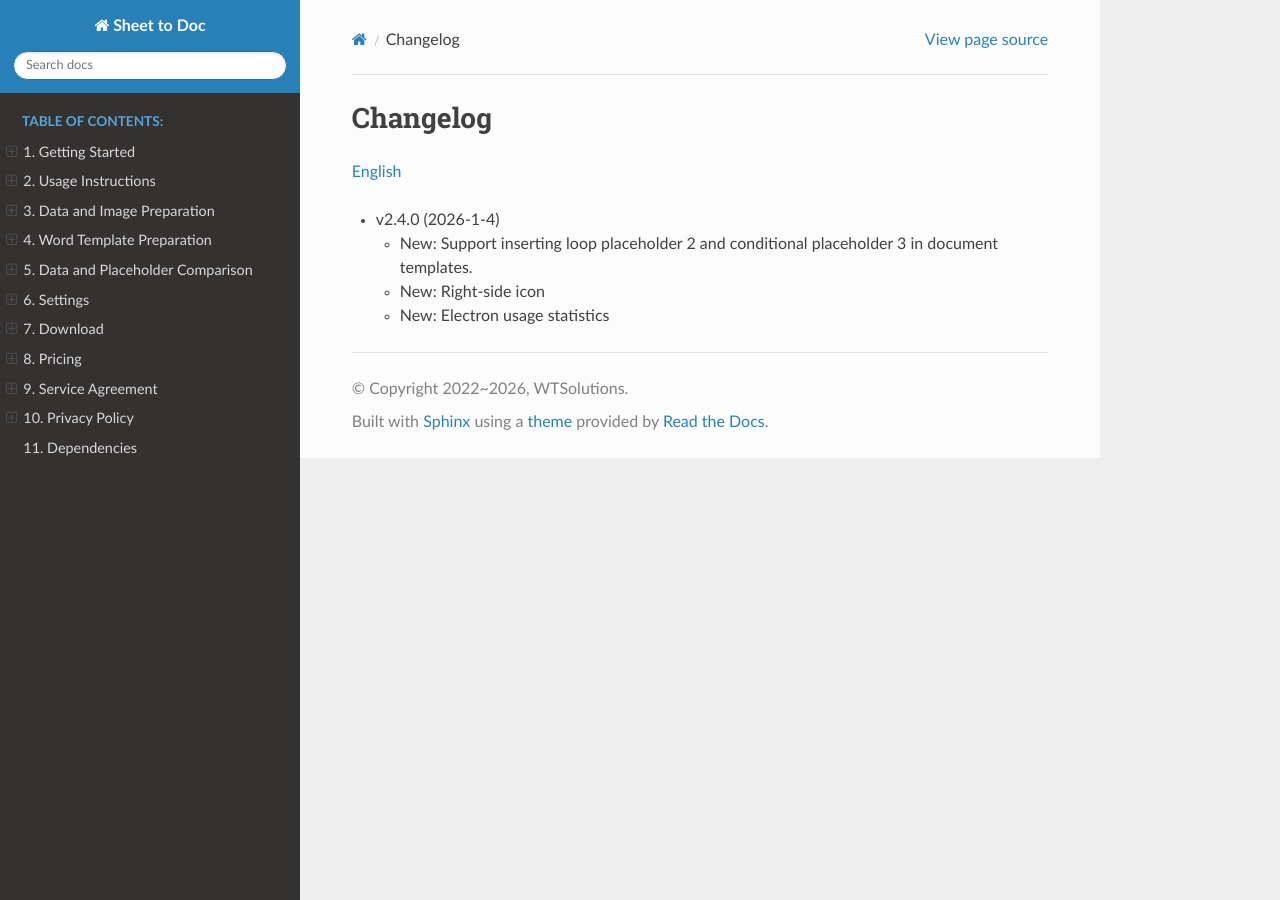
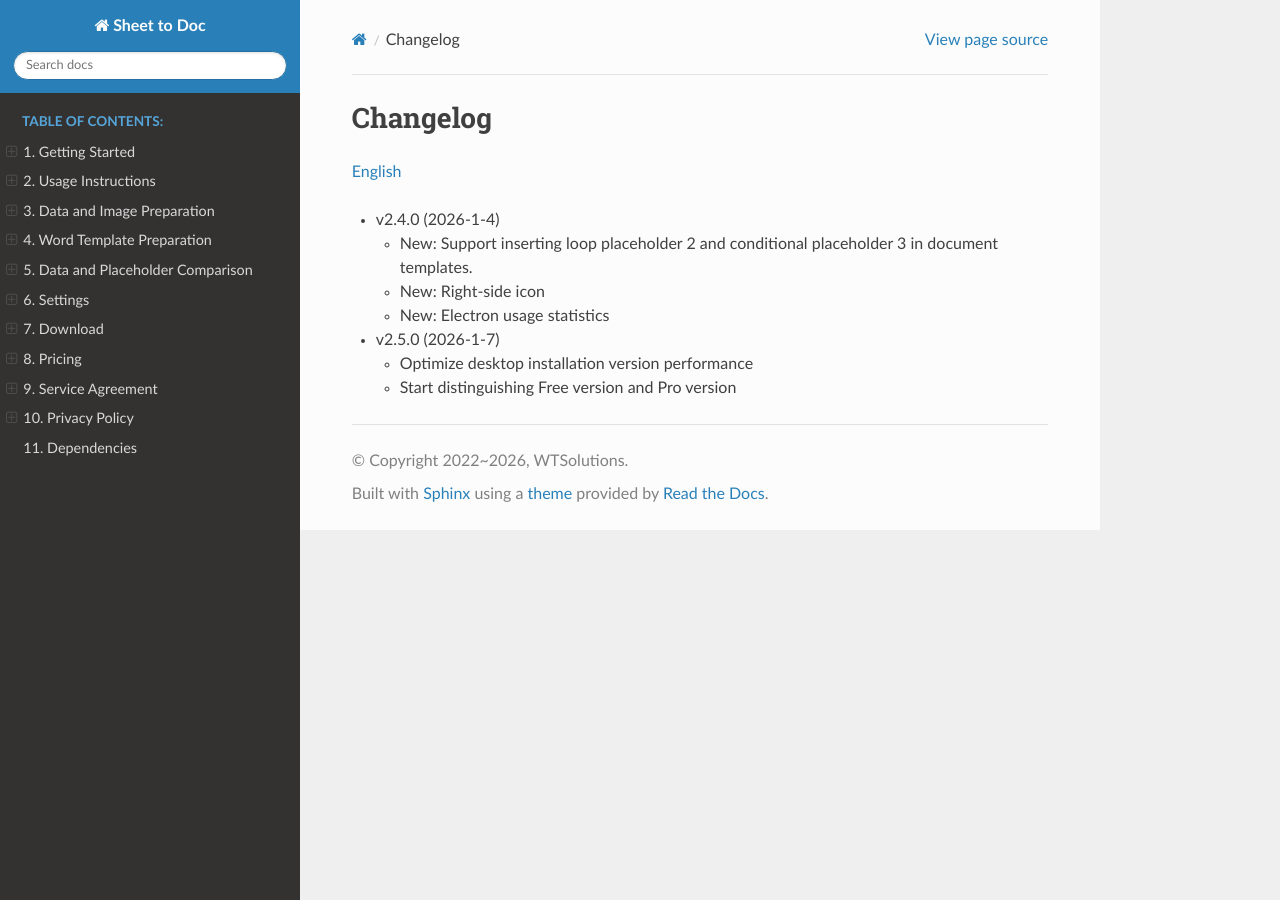
Before and after one commit to he-yang/sheet-to-doc, a Sphinx documentation site: the page built from source/changlog.md, in a window 1280 px wide. Built offline with Sphinx 7.4.7 and the Read the Docs theme 3.1.0, drawn with Linux system fonts in a browser that asks for light colours; pages that are not in the unit, such as notebooks, are missing from menus.

Commit message:
update links in down

```diff
--- a/source/changlog.md
+++ b/source/changlog.md
@@ -19,3 +19,7 @@
   - New: Support inserting loop placeholder 2 and conditional placeholder 3 in document templates.
   - New: Right-side icon
   - New: Electron usage statistics
+
+- v2.5.0 (2026-1-7)
+  - Optimize desktop installation version performance
+  - Start distinguishing Free version and Pro version
```
Also changed, not shown: source/Download.md (+7 -7 lines).
